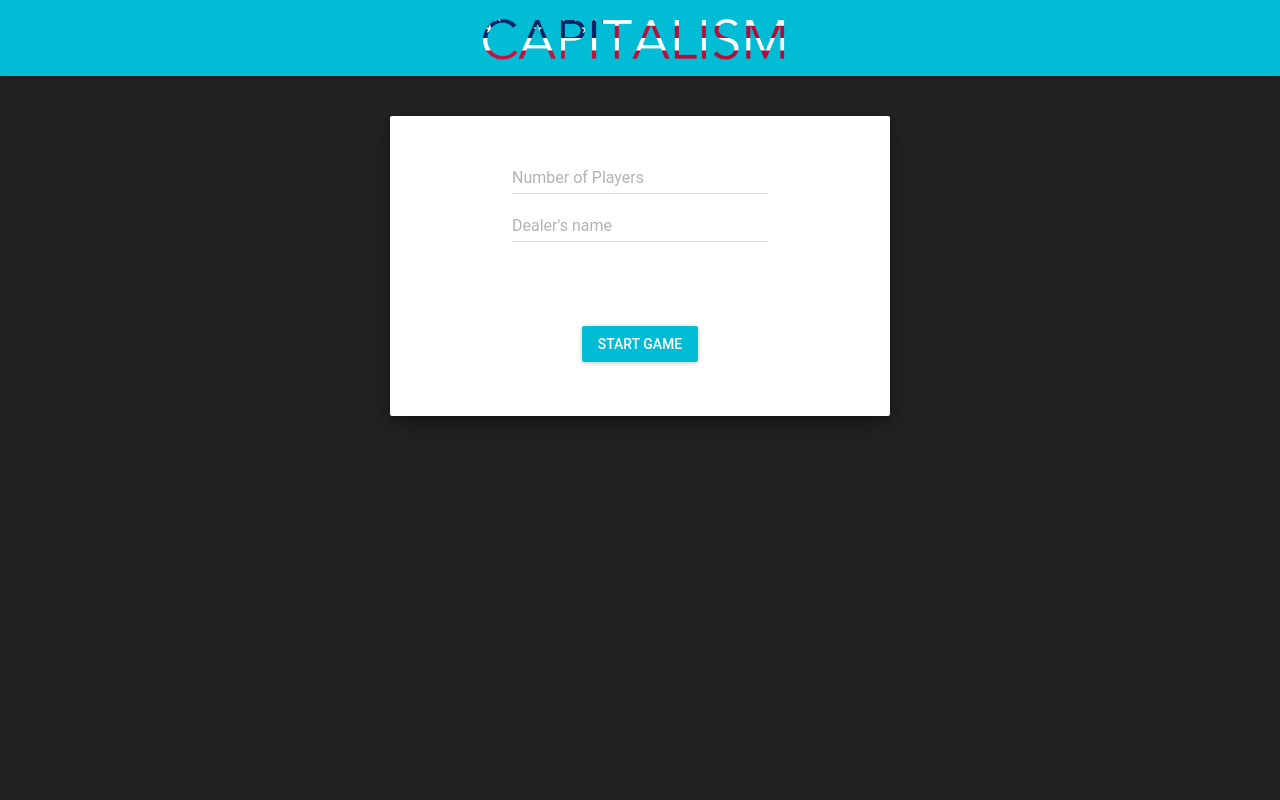
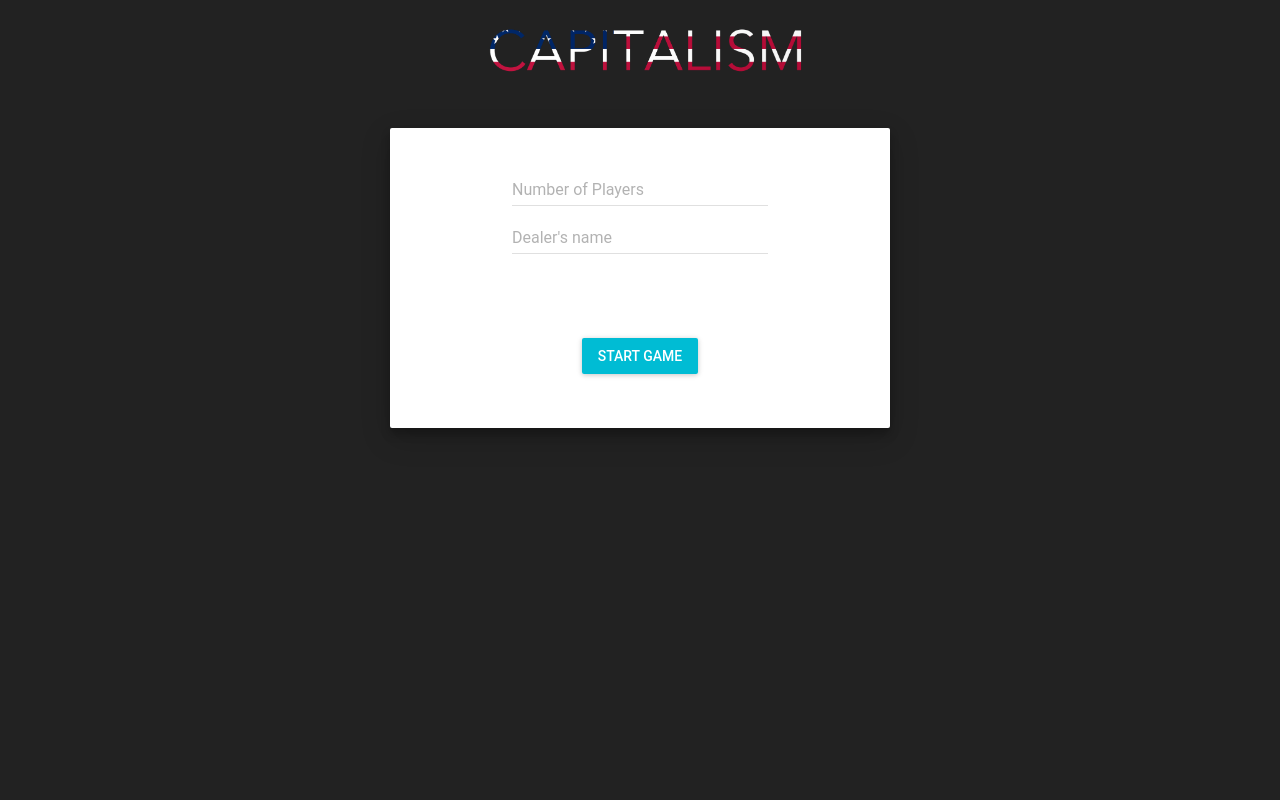
Before and after one commit to brahmcapoor/capitalism, a React (Create React App) app: page / in a window 1280 px wide. Shown: the top 800 px of the page. Built offline with nearby package versions, Linux system fonts and the light colour scheme; what react-tap-event-plugin would draw is missing.

Commit message:
Removed header because it was static

```diff
--- a/src/App.js
+++ b/src/App.js
@@ -17,7 +17,8 @@ class App extends Component {
     return (
       <MuiThemeProvider>
         <div className="App">
-          <CapitalismHeader />
+        <br/>
+          <img src={logo} className="App-logo"/>
           <div className="App-content">
             <CapitalismSetup />
           </div>
--- a/src/containers/header.js
+++ /dev/null
@@ -1,14 +0,0 @@
-import React, { Component } from 'react';
-import AppBar from 'material-ui/AppBar';
-import logo from '../images/logo.png';
-
-
-
-const CapitalismHeader = () => (
-  <AppBar
-    title="Capitalism"
-    iconElementLeft={<img src={logo} className="App-logo"/>}
-  />
-)
-
-export default CapitalismHeader
```
